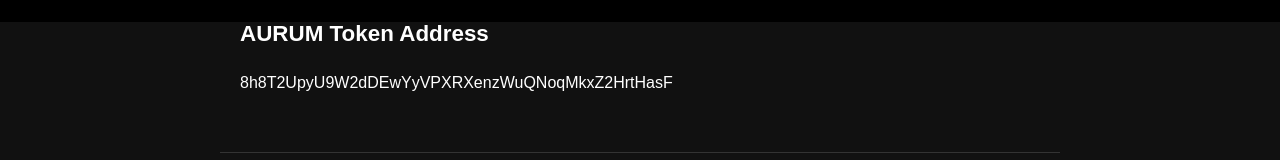
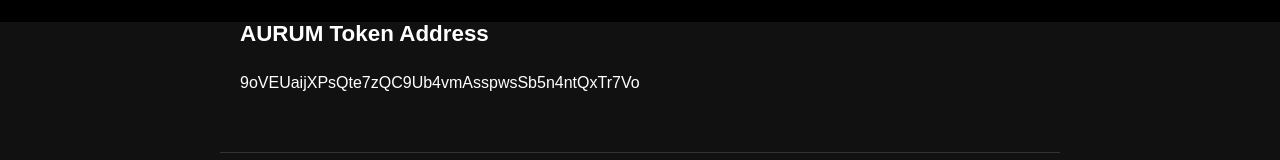
Before and after one commit to Aurum308/Aurum308.github.io, a plain HTML site: page index.html in a window 1280 px wide. Shown: the part 778-938 px from the top of the page. Drawn offline with Linux system fonts and the light colour scheme; no server answers.

Commit message:
Update index.html

```diff
--- a/index.html
+++ b/index.html
@@ -102,7 +102,7 @@
 
   <section>
     <h2>AURUM Token Address</h2>
-    <p>8h8T2UpyU9W2dDEwYyVPXRXenzWuQNoqMkxZ2HrtHasF</p>
+    <p>9oVEUaijXPsQte7zQC9Ub4vmAsspwsSb5n4ntQxTr7Vo</p>
   </section>
 
   <section id="tokenomics">
```
